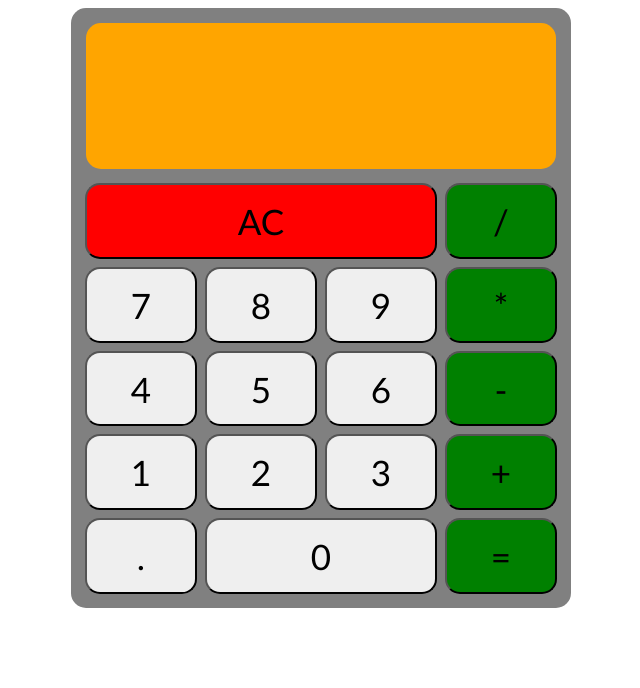
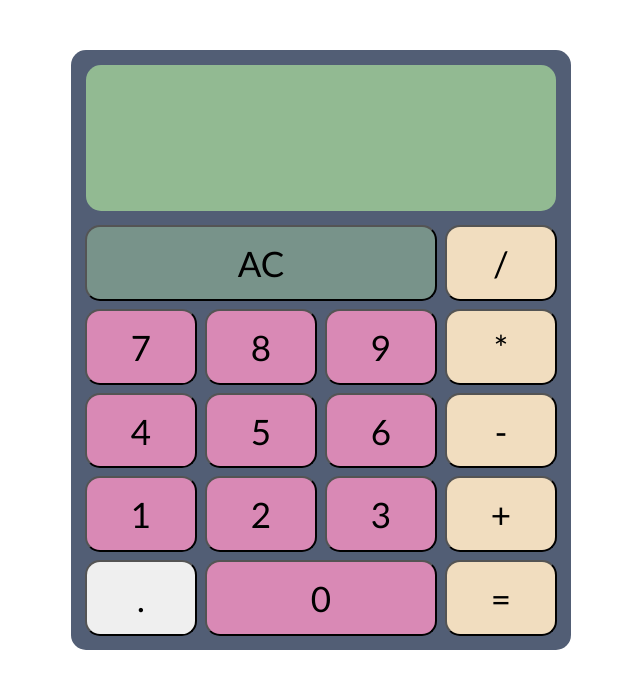
Before and after one commit to eaknott/calculator, a plain HTML site: page index.html in a window 1280 px wide. Shown: the whole page, without its empty margins (319-959 px from the left). Drawn offline with Linux system fonts and the light colour scheme.

Commit message:
Add margins to main container, change overall color theme

```diff
--- a/styles.css
+++ b/styles.css
@@ -1,10 +1,10 @@
 #container {
     display: flex;
     flex-direction: column;
-    margin: auto;
+    margin: 50px auto auto auto;
     justify-content: center;
     align-items: center;
-    background-color: grey;
+    background-color: rgb(82,94,117);
     height: 600px;
     width: 500px;
     border-radius: 15px;
@@ -13,7 +13,7 @@
 #displayContainer {
     display: flex;
     margin: 15px 10px auto 10px;
-    background-color: orange;
+    background-color: rgb(146,186,146);
     height: 150px;
     width: 470px;
     border-radius: 15px;
@@ -31,7 +31,7 @@
 
 .clearButton {
     grid-area: 1 / 1 / 2 / 4;
-    background-color: red;
+    background-color: rgb(120,147,138);
 }
 
 .divideButton {
@@ -67,5 +67,9 @@ button {
 }
 
 .divideButton, .multiplyButton, .subtractButton, .addButton, .equalButton {
-    background-color: green;
+    background-color: rgb(241,221,191);
 }
+
+.digit0, .digit1, .digit2, .digit3, .digit4, .digit5, .digit6, .digit7, .digit8, .digit9 {
+    background-color: rgb(217,137,181);
+}
```
